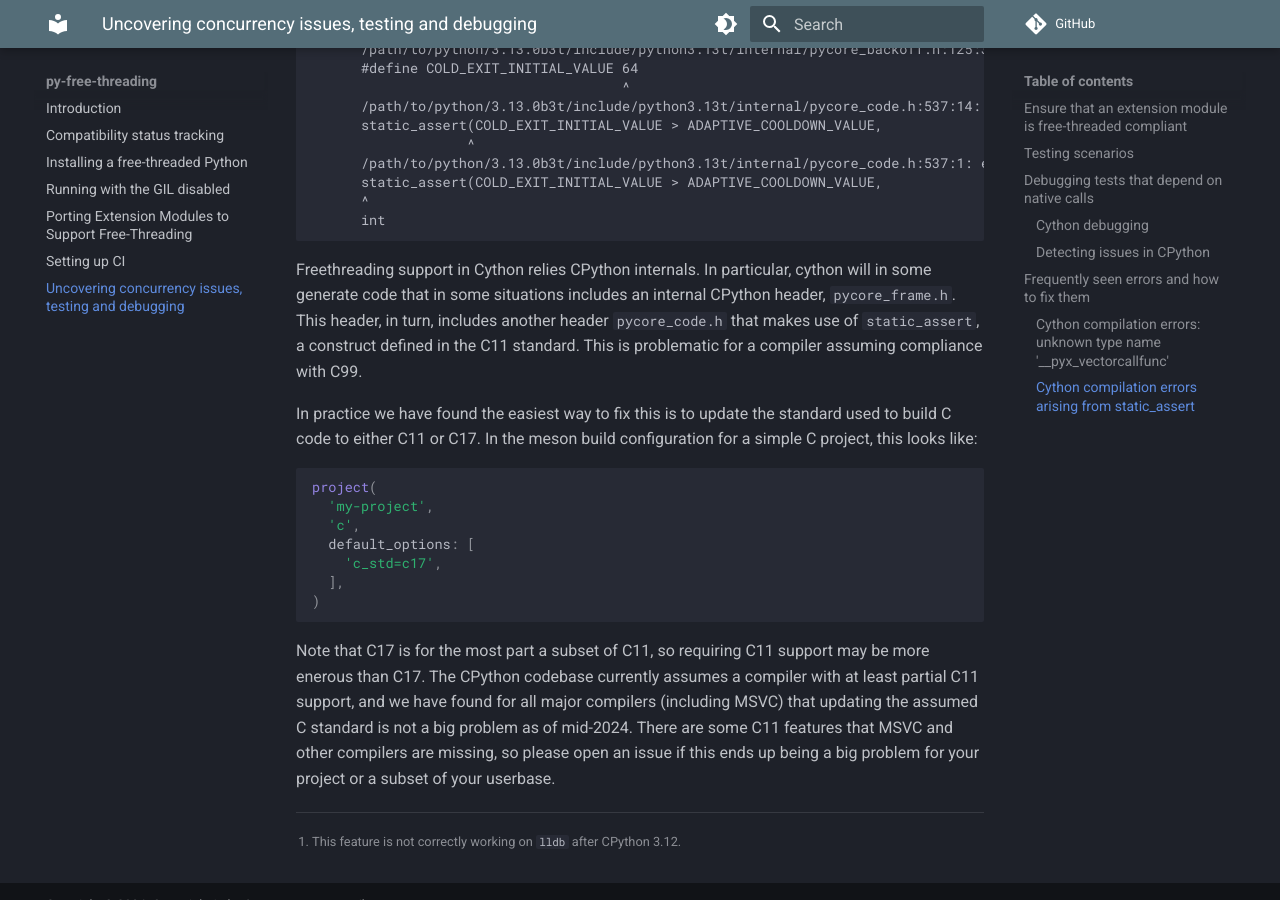
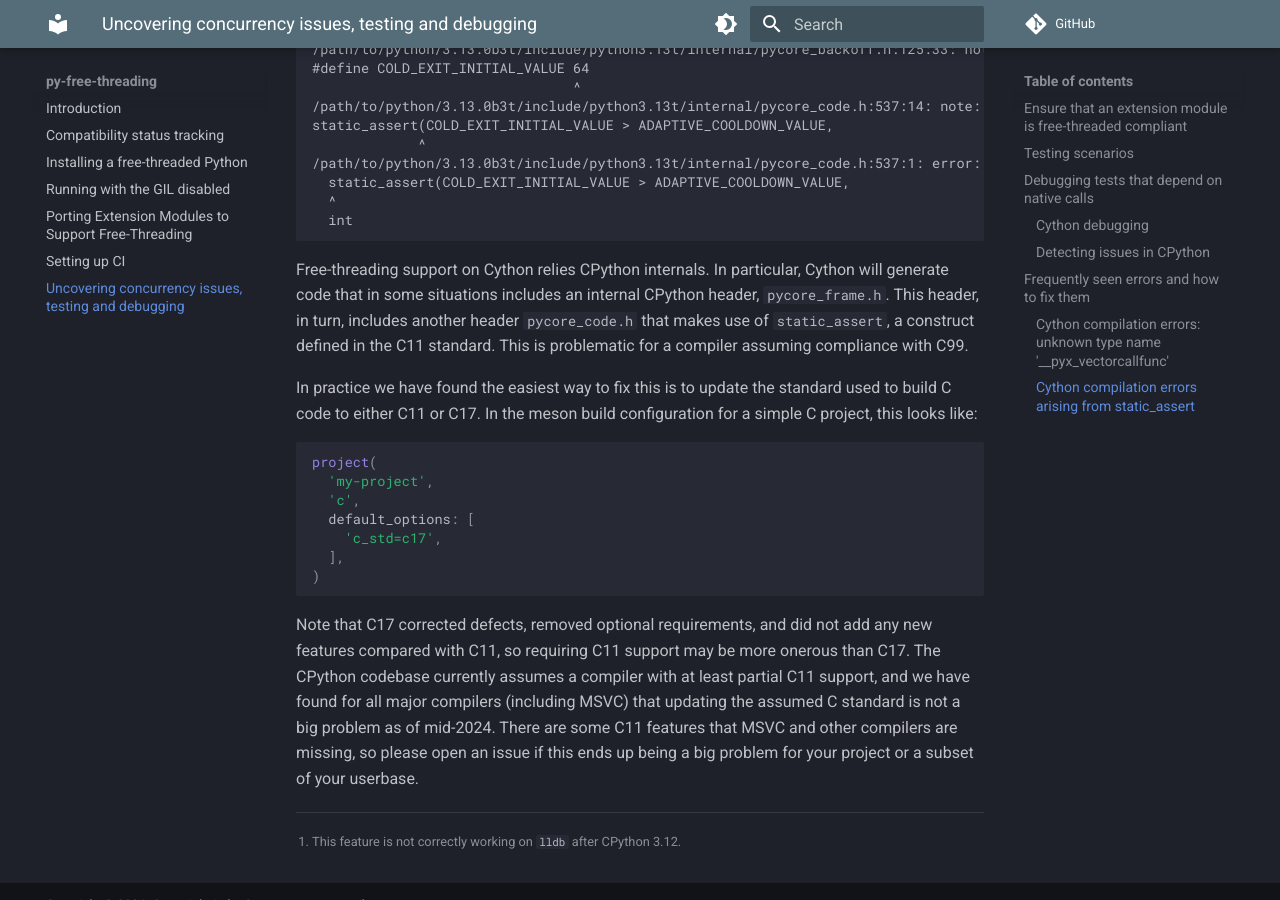
Before and after one commit to Quansight-Labs/free-threaded-compatibility, an MkDocs documentation site: the page built from docs/debugging.md, in a window 1280 px wide and 900 px high, scrolled down 5262 px. Built offline with MkDocs 1.6.1 and Material for MkDocs 9.7.7, drawn with Linux system fonts in a browser that asks for light colours; comment, search, counter and statistics services are not loaded; some of the changed text lies outside the part shown.

Commit message:
respond to code review comments

````diff
--- a/docs/debugging.md
+++ b/docs/debugging.md
@@ -249,35 +249,34 @@ the following example, generated by building scikit-learn with a C99 compilation
 environment:
 
 ```
-      In file included from sklearn/__check_build/_check_build.cpython-313t-darwin.so.p/sklearn/__check_build/_check_build.pyx.c:4315:
-      In file included from /path/to/python/3.13.0b3t/include/python3.13t/internal/pycore_frame.h:13:
-      /path/to/python/3.13.0b3t/include/python3.13t/internal/pycore_code.h:537:15: error: expected parameter declarator
-      static_assert(COLD_EXIT_INITIAL_VALUE > ADAPTIVE_COOLDOWN_VALUE,
-                    ^
-      /path/to/python/3.13.0b3t/include/python3.13t/internal/pycore_backoff.h:125:33: note: expanded from macro 'COLD_EXIT_INITIAL_VALUE'
-      #define COLD_EXIT_INITIAL_VALUE 64
-                                      ^
-      In file included from sklearn/__check_build/_check_build.cpython-313t-darwin.so.p/sklearn/__check_build/_check_build.pyx.c:4315:
-      In file included from /path/to/python/3.13.0b3t/include/python3.13t/internal/pycore_frame.h:13:
-      /path/to/python/3.13.0b3t/include/python3.13t/internal/pycore_code.h:537:15: error: expected ')'
-      /path/to/python/3.13.0b3t/include/python3.13t/internal/pycore_backoff.h:125:33: note: expanded from macro 'COLD_EXIT_INITIAL_VALUE'
-      #define COLD_EXIT_INITIAL_VALUE 64
-                                      ^
-      /path/to/python/3.13.0b3t/include/python3.13t/internal/pycore_code.h:537:14: note: to match this '('
-      static_assert(COLD_EXIT_INITIAL_VALUE > ADAPTIVE_COOLDOWN_VALUE,
-                   ^
-      /path/to/python/3.13.0b3t/include/python3.13t/internal/pycore_code.h:537:1: error: type specifier missing, defaults to 'int'; ISO C99 and later do not support implicit int [-Wimplicit-int]
-      static_assert(COLD_EXIT_INITIAL_VALUE > ADAPTIVE_COOLDOWN_VALUE,
-      ^
-      int
+In file included from sklearn/__check_build/_check_build.cpython-313t-darwin.so.p/sklearn/__check_build/_check_build.pyx.c:4315:
+In file included from /path/to/python/3.13.0b3t/include/python3.13t/internal/pycore_frame.h:13:
+/path/to/python/3.13.0b3t/include/python3.13t/internal/pycore_code.h:537:15: error: expected parameter declarator
+static_assert(COLD_EXIT_INITIAL_VALUE > ADAPTIVE_COOLDOWN_VALUE,
+              ^
+/path/to/python/3.13.0b3t/include/python3.13t/internal/pycore_backoff.h:125:33: note: expanded from macro 'COLD_EXIT_INITIAL_VALUE'
+#define COLD_EXIT_INITIAL_VALUE 64
+                                ^
+In file included from sklearn/__check_build/_check_build.cpython-313t-darwin.so.p/sklearn/__check_build/_check_build.pyx.c:4315:
+In file included from /path/to/python/3.13.0b3t/include/python3.13t/internal/pycore_frame.h:13:
+/path/to/python/3.13.0b3t/include/python3.13t/internal/pycore_code.h:537:15: error: expected ')'
+/path/to/python/3.13.0b3t/include/python3.13t/internal/pycore_backoff.h:125:33: note: expanded from macro 'COLD_EXIT_INITIAL_VALUE'
+#define COLD_EXIT_INITIAL_VALUE 64
+                                ^
+/path/to/python/3.13.0b3t/include/python3.13t/internal/pycore_code.h:537:14: note: to match this '('
+static_assert(COLD_EXIT_INITIAL_VALUE > ADAPTIVE_COOLDOWN_VALUE,
+             ^
+/path/to/python/3.13.0b3t/include/python3.13t/internal/pycore_code.h:537:1: error: type specifier missing, defaults to 'int'; ISO C99 and later do not support implicit int [-Wimplicit-int]
+  static_assert(COLD_EXIT_INITIAL_VALUE > ADAPTIVE_COOLDOWN_VALUE,
+  ^
+  int
 ```
 
-Freethreading support in Cython relies CPython internals. In particular, cython
-will in some generate code that in some situations includes an internal CPython
-header, `pycore_frame.h`. This header, in turn, includes another header
-`pycore_code.h` that makes use of `static_assert`, a construct defined in the
-C11 standard. This is problematic for a compiler assuming compliance with
-C99.
+Free-threading support on Cython relies CPython internals. In particular, Cython
+will generate code that in some situations includes an internal CPython header,
+`pycore_frame.h`. This header, in turn, includes another header `pycore_code.h`
+that makes use of `static_assert`, a construct defined in the C11 standard. This
+is problematic for a compiler assuming compliance with C99.
 
 In practice we have found the easiest way to fix this is to update the standard
 used to build C code to either C11 or C17. In the meson build configuration for
@@ -293,10 +292,11 @@ project(
 )
 ```
 
-Note that C17 is for the most part a subset of C11, so requiring C11 support may
-be more enerous than C17. The CPython codebase currently assumes a compiler with
-at least partial C11 support, and we have found for all major compilers
-(including MSVC) that updating the assumed C standard is not a big problem as of
-mid-2024. There are some C11 features that MSVC and other compilers are missing,
-so please open an issue if this ends up being a big problem for your project or
-a subset of your userbase.
+Note that C17 corrected defects, removed optional requirements, and did not add
+any new features compared with C11, so requiring C11 support may be more onerous than
+C17. The CPython codebase currently assumes a compiler with at least partial C11
+support, and we have found for all major compilers (including MSVC) that
+updating the assumed C standard is not a big problem as of mid-2024. There are
+some C11 features that MSVC and other compilers are missing, so please open an
+issue if this ends up being a big problem for your project or a subset of your
+userbase.
````
Also changed, not shown: other parts of docs/debugging.md (+3 -3 lines), docs/porting.md (+3 -2 lines).
